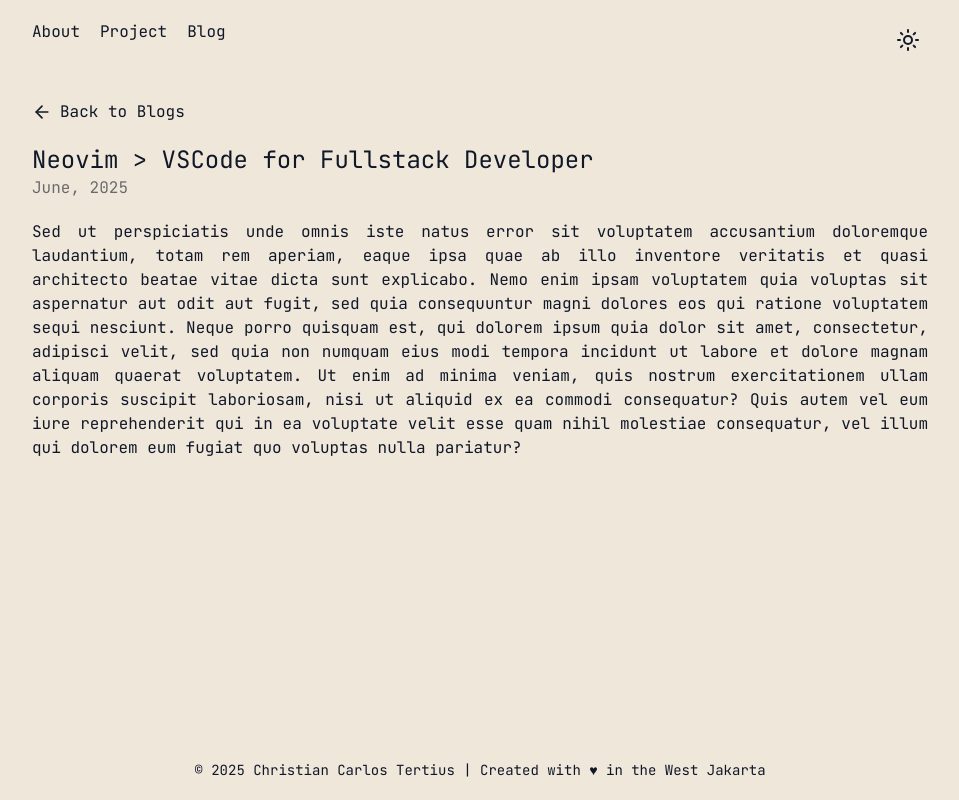
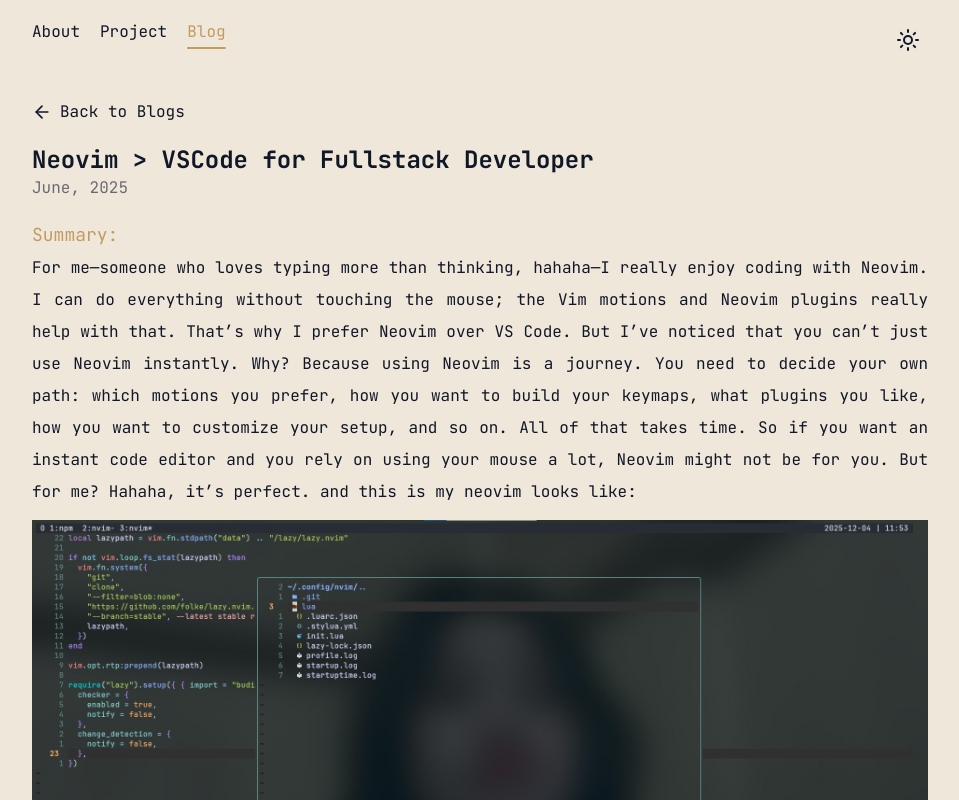
Before and after one commit to ChristianTertius/chris_real_blog, a React (Vite) app in the folder frontend/: page /blogs/1 in a window 1280 px wide. Shown: the top 800 px of the page, without its empty margins (160-1119 px from the left). Built offline with nearby package versions, Linux system fonts and the light colour scheme.

Commit message:
(FE) Project Finish

```diff
--- a/frontend/src/components/Blog.tsx
+++ b/frontend/src/components/Blog.tsx
@@ -63,10 +63,14 @@
 
 
       {currentBlog.map((blog) => (
-        <div className="my-5 rounded-md duration-50 flex gap-2 items-center justify-between group flex-wrap">
-          <Link to={`/blogs/${blog.id}`} className="text-lg group-hover:text-third transition-all duration-50 group-hover:underline underline-offset-10">{blog.title}</Link>
-          <p className="group-hover:text-third transition-all duration-50 group-hover:underline underline-offset-10">{blog.date}</p>
-        </div>
+        <Link to={`/blogs/${blog.id}`} className="text-lg my-3 flex justify-between group items-center group-hover:text-third transition-all duration-50 group-hover:underline underline-offset-10">
+          <h1 className="group-hover:text-third group-hover:underline">
+            {blog.title}
+          </h1>
+          <div className="rounded-md duration-50 flex gap-2 items-center justify-between group flex-wrap">
+            <p className="group-hover:text-third transition-all duration-50 group-hover:underline underline-offset-10">{blog.date}</p>
+          </div>
+        </Link>
       ))}
       {/* Pagination Controls */}
       {totalPages > 1 && (
--- a/frontend/src/components/BlogDetail.tsx
+++ b/frontend/src/components/BlogDetail.tsx
@@ -27,15 +27,18 @@
         <ArrowLeft className="size-5" />
         Back to Blogs
       </button>
-      <h1 className="text-2xl">{blog?.title}</h1>
+      <h1 className="text-2xl font-bold">{blog?.title}</h1>
       <p className="opacity-60">{blog?.date}</p>
 
-      <div className="text-justify my-5 rounded-md duration-50 flex gap-2 items-center justify-between group">
-        {blog?.content}
+      <div className="text-justify my-5 rounded-md duration-50 gap-2 items-center justify-between group text-base/loose">
+        <h1 className="text-third inline-block text-lg">Summary:</h1> <br />
+        <p className="mb-3">
+          {blog?.content}
+        </p>
+        {blog?.content_image && (
+          <img src={`/${blog?.content_image}`} alt="content_image" />
+        )}
       </div>
-
-
-
     </div>
   )
 }
--- a/frontend/src/components/Navbar.tsx
+++ b/frontend/src/components/Navbar.tsx
@@ -34,11 +34,11 @@
       <div className="gap-5 flex">
         <Link to="/" className={`hover:text-third transition-colors duration-150 hover:underline underline-offset-10 decoration-2 ${location.pathname == '/' ? 'underline underline-offset-10 text-third' : ''}`}>About</Link>
         <Link to="/projects" className={`hover:text-third transition-colors duration-150 hover:underline underline-offset-10 decoration-2 ${location.pathname == '/projects' ? 'underline underline-offset-10 text-third' : ''}`}>Project</Link>
-        <Link to="/blogs" className={`hover:text-third transition-colors duration-150 hover:underline underline-offset-10 decoration-2 ${location.pathname == '/blogs' ? 'underline underline-offset-10 text-third' : ''}`}>Blog</Link>
+        <Link to="/blogs" className={`hover:text-third transition-colors duration-150 hover:underline underline-offset-10 decoration-2 ${location.pathname.startsWith('/blogs') ? 'underline underline-offset-10 text-third' : ''}`}>Blog</Link>
       </div>
       <button
         onClick={toggleDarkMode}
-        className="relative p-2 rounded-lg cursor-pointer dark:bg-gray-800 hover:bg-third/70 dark:hover:bg-gray-700 transition-colors duration-200"
+        className="relative p-2 rounded-lg cursor-pointer hover:bg-third/70 dark:hover:bg-gray-700 transition-colors duration-200"
         aria-label="Toggle dark mode"
       >
         <div className="relative w-6 h-6">
--- a/frontend/src/components/OnTheWeb.tsx
+++ b/frontend/src/components/OnTheWeb.tsx
@@ -4,7 +4,7 @@
 const OnTheWeb = () => {
   return (
     <div className="my-5 flex gap-2 mx-auto items-center">
-      <a href="/CV - Fullstack Developer - Christian Carlos Tertius .pdf" className="flex items-center gap-2 hover:border-third hover:bg-third/10 transition-all size-full duration-150 rounded-sm p-2 block gap-2 text-sm border border-secondary/20">
+      <a href="/CV - Fullstack Developer - Christian Carlos Tertius .pdf" className="border border-third/20 hover:bg-third/10 hover:border-third dark:border dark:border-third/30 flex items-center gap-2 transition-all size-full duration-150 rounded-sm p-2 block gap-2 text-sm">
         <FileDown className="size-4" /> Download CV
       </a>
 
--- a/frontend/src/components/Project.tsx
+++ b/frontend/src/components/Project.tsx
@@ -69,7 +69,7 @@
       </div>
 
       {currentProject.map((project) => (
-        <div className="block my-5 hover:bg-third/5 space-y-5 border border-secondary/20 p-5 rounded-md group hover:border-third transition-all duration-150">
+        <div className="block my-5 hover:bg-third/5 space-y-5 border border-third/20 p-5 rounded-md group hover:border-third transition-all duration-150">
           <div className="flex justify-between">
             <div>
               <div className="flex items-center gap-2">
@@ -101,7 +101,7 @@
             <div className="flex justify-between items-center ">
               <div className="flex gap-2 flex-wrap">
                 {project.techs.map((tech) => (
-                  <p className="tracking-wider border border-secondary/30 p-1 px-2 rounded-full text-sm">{tech}</p>
+                  <p className="tracking-wider border border-third/20 p-1 px-2 rounded-full text-sm">{tech}</p>
                 ))}
               </div>
 
--- a/frontend/src/components/Work/WorkCard.tsx
+++ b/frontend/src/components/Work/WorkCard.tsx
@@ -16,7 +16,7 @@
   return (
     <>
       {works.map((work) => (
-        <div className="border border-[#252525]/10 dark:border-third/20 rounded-sm p-6">
+        <div className="border border-third/20 dark:border dark:border-third/30 rounded-sm p-6">
           <div className="flex gap-2 items-center">
             <h1 className="text-xl">{work.role}</h1>
           </div>
@@ -28,7 +28,7 @@
             ))}
             <div className="flex gap-2 mt-5 justify-end flex-wrap">
               {work.techs.map((tech) => (
-                <div className="border rounded-full px-2 text-sm">{tech}</div>
+                <div className="border border-[#252525]/40 dark:border-third/30 rounded-full px-2 text-sm">{tech}</div>
               ))}
             </div>
           </div>
--- a/frontend/src/datas/blogs.json
+++ b/frontend/src/datas/blogs.json
@@ -5,7 +5,8 @@
     "description": "I think Neovim better for Fullstack Developer",
     "image": "https://images.unsplash.com/photo-1618477388954-7852f32655ec?w=800",
     "date": "June, 2025",
-    "content": "Sed ut perspiciatis unde omnis iste natus error sit voluptatem accusantium doloremque laudantium, totam rem aperiam, eaque ipsa quae ab illo inventore veritatis et quasi architecto beatae vitae dicta sunt explicabo. Nemo enim ipsam voluptatem quia voluptas sit aspernatur aut odit aut fugit, sed quia consequuntur magni dolores eos qui ratione voluptatem sequi nesciunt. Neque porro quisquam est, qui dolorem ipsum quia dolor sit amet, consectetur, adipisci velit, sed quia non numquam eius modi tempora incidunt ut labore et dolore magnam aliquam quaerat voluptatem. Ut enim ad minima veniam, quis nostrum exercitationem ullam corporis suscipit laboriosam, nisi ut aliquid ex ea commodi consequatur? Quis autem vel eum iure reprehenderit qui in ea voluptate velit esse quam nihil molestiae consequatur, vel illum qui dolorem eum fugiat quo voluptas nulla pariatur?"
+    "content": "For me—someone who loves typing more than thinking, hahaha—I really enjoy coding with Neovim. I can do everything without touching the mouse; the Vim motions and Neovim plugins really help with that. That’s why I prefer Neovim over VS Code. But I’ve noticed that you can’t just use Neovim instantly. Why? Because using Neovim is a journey. You need to decide your own path: which motions you prefer, how you want to build your keymaps, what plugins you like, how you want to customize your setup, and so on. All of that takes time. So if you want an instant code editor and you rely on using your mouse a lot, Neovim might not be for you. But for me? Hahaha, it’s perfect. and this is my neovim looks like:",
+    "content_image": "neovim_setup.png"
   },
   {
     "id": "2",
@@ -13,6 +14,6 @@
     "description": "React Native is the best bro",
     "image": "https://images.unsplash.com/photo-1555949963-aa79dcee981c?w=800",
     "date": "April, 2025",
-    "content": "this is long textthis is long textthis is long textthis is long textthis is long textthis is long textthis is long textthis is long textthis is long textthis is long textthis is long textthis is long textthis is long textthis is long textthis is long textthis is long textthis is long textthis is long textthis is long textthis is long textthis is long textthis is long textthis is long textthis is long textthis is long textthis is long textthis is long textthis is long textthis is long textthis is long textthis is long textthis is long textthis is long textthis is long text"
+    "content": "You're so fucking stupid,' maybe that's what you're thinking. Look, I know Flutter often has better performance for complex animations and UI, and yeah, I'm aware of that. But why do I still choose React Native over Flutter? Simple: I'm a fullstack developer with a solid foundation in React. Migrating to React Native is way easier for me compared to learning Dart and Flutter from scratch. I work on multiplatform projects—sometimes mobile apps, sometimes web apps—so staying in the JavaScript/React ecosystem just makes more sense for my workflow. Even though I have good experience with Java and Kotlin, I still prefer React Native because of the productivity boost and code reusability across platforms."
   }
 ]
--- a/frontend/src/types/index.ts
+++ b/frontend/src/types/index.ts
@@ -87,6 +87,7 @@
   image: string;
   date: string;
   content: string;
+  content_image: string;
   created_at: string;
   updated_at: string;
 }
```
Also changed, not shown: frontend/public/neovim_setup.png (added), 1 other file (tests, documents, lock files or other folders).
